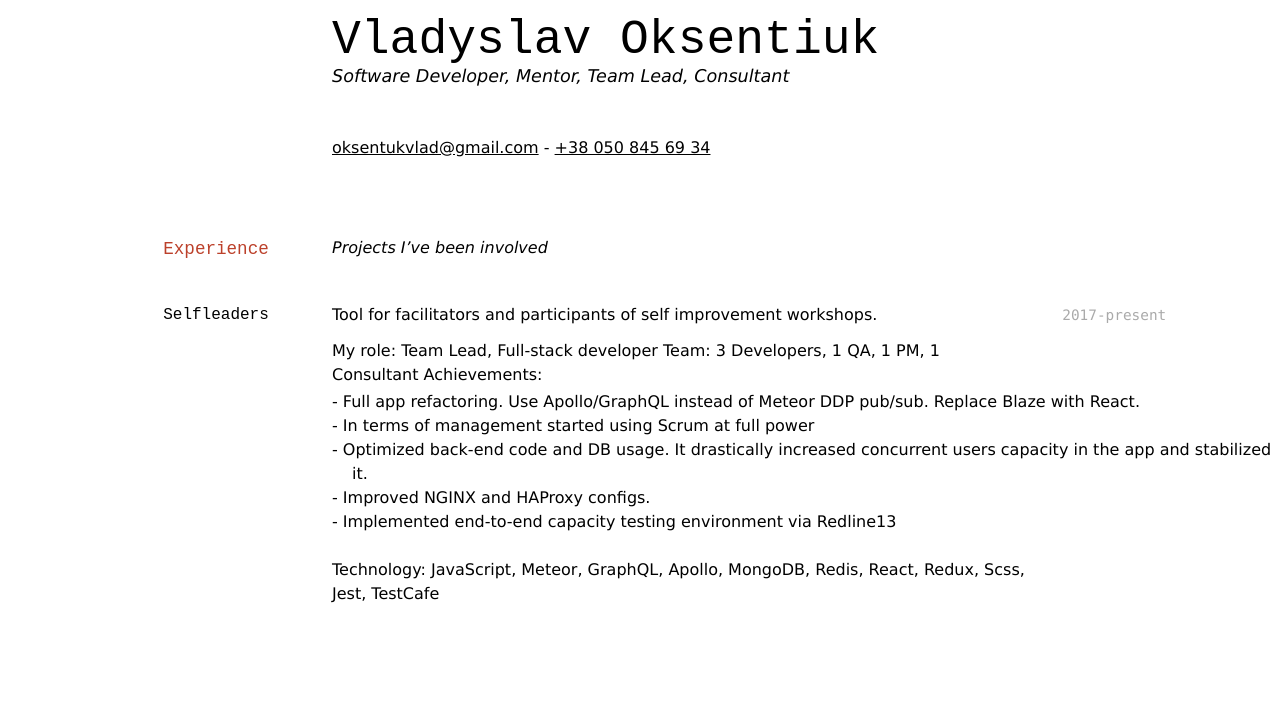
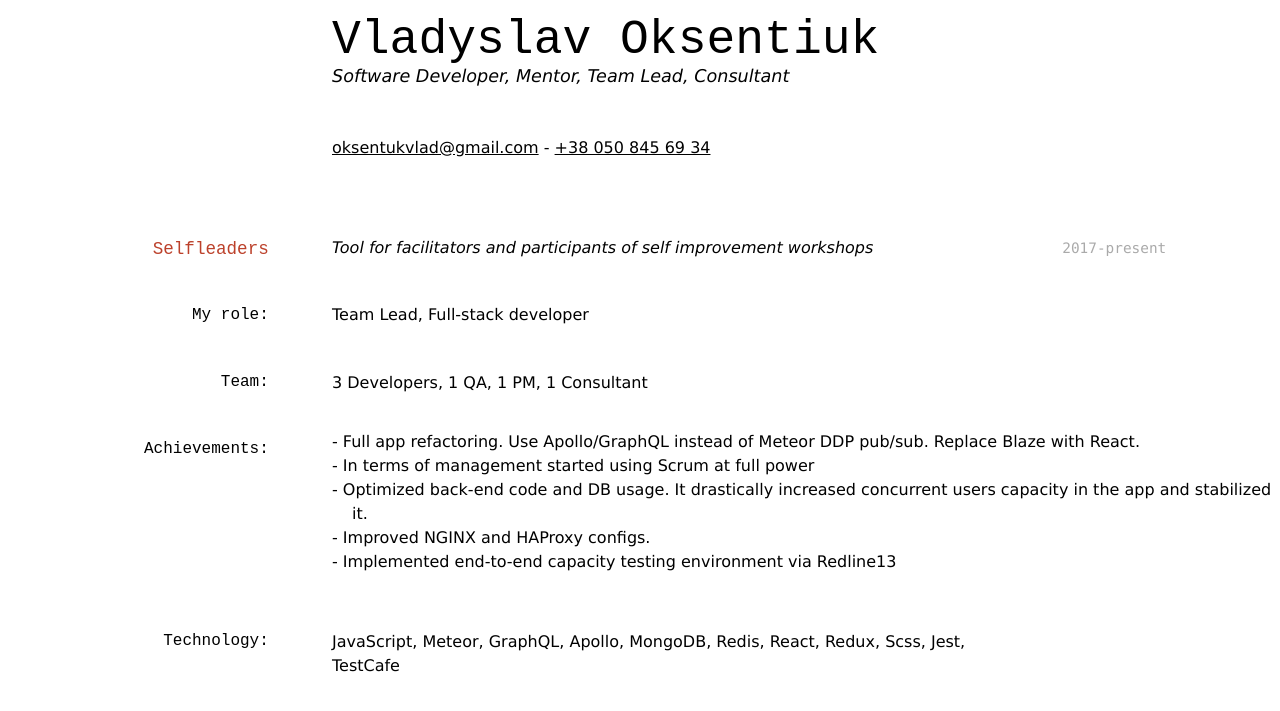
Before and after one commit to OksentukVlad/resume, a Jekyll site: the page built from index.md, in a window 1280 px wide. Shown: the top 711 px of the page. Built offline with Jekyll 4.4.1, drawn with Linux system fonts in a browser that asks for light colours.

Commit message:
Restructure experience block

```diff
--- a/index.md
+++ b/index.md
@@ -9,17 +9,19 @@ Software Developer, Mentor, Team Lead, Consultant
 
 <a href="mailto:oksentukvlad@gmail.com">oksentukvlad@gmail.com</a> - <a href="tel:380508456934">+38 050 845 69 34</a>
 
-## Experience
+## Selfleaders
+`2017-present`
+*Tool for facilitators and participants of self improvement workshops*
 
-*Projects I've been involved*
+### My role:
 
-### Selfleaders
-`2017-present`
-Tool for facilitators and participants of self improvement workshops.
+Team Lead, Full-stack developer
 
-My role: Team Lead, Full-stack developer
-Team: 3 Developers, 1 QA, 1 PM, 1 Consultant
-Achievements:
+### Team:
+
+3 Developers, 1 QA, 1 PM, 1 Consultant
+
+### Achievements:
 
 - \- Full app refactoring. Use Apollo/GraphQL instead of Meteor DDP pub/sub. Replace Blaze with React.
 - \- In terms of management started using Scrum at full power
```
Also changed, not shown: other parts of index.md (+3 -1 lines).
